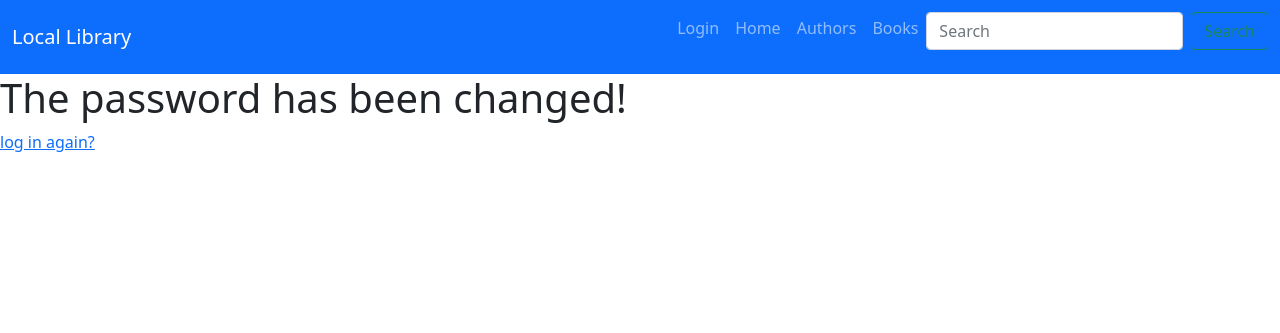
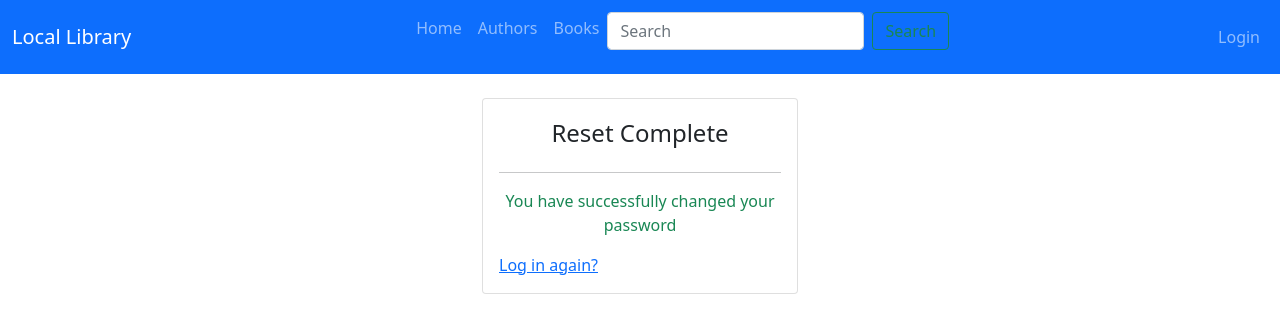
Before and after one commit to swford89/local_library, a Django app: a page that uses catalog/templates/catalog/base.html in a window 1280 px wide. Shown: the top 333 px of the page. Run offline with Django 3.2, Linux system fonts and the light colour scheme.

Commit message:
formatted templates

```diff
--- a/catalog/templates/catalog/base.html
+++ b/catalog/templates/catalog/base.html
@@ -14,9 +14,6 @@
             <a class="navbar-brand" href="{% url 'catalog:index' %}">Local Library</a>
             <ul class="navbar-nav">
                 <li class="nav-item">
-                    <a class="nav-link" aria-current="page" href="{% url 'login' %}">Login</a>
-                </li>
-                <li class="nav-item">
                     <a class="nav-link" aria-current="page" href="{% url 'catalog:index' %}">Home</a>
                 </li>
                 <li class="nav-item">
@@ -31,6 +28,17 @@
                     <button class="btn btn-outline-success" type="submit" style="margin-top: 4px;">Search</button>
                 </form>
             </ul>
+
+            <ul class="navbar-nav justify-content-right">
+                <li class="nav-item">
+                {% if user.is_authenticated %}
+                    <li><a class="nav-link" href="{% url 'logout' %}">Logout</a></li>
+                {% else %}
+                    <a class="nav-link" aria-current="page" href="{% url 'login' %}">Login</a>
+            {% endif %}
+                </li>
+            </ul>
+
         </div>
       </nav>
 
--- a/templates/registration/password_reset_complete.html
+++ b/templates/registration/password_reset_complete.html
@@ -2,7 +2,16 @@
 
 {% block content %}
 
-<h1>The password has been changed!</h1>
-<p><a href="{% url 'login' %}">log in again?</a></p>
+<br>
+<div class="container">
+    <div class="card justify-content-center" style="margin-left: 400px; margin-right: 400px;">
+        <article class="card-body">
+            <h4 class="card-title text-center mb-4 mt-1">Reset Complete</h4>
+            <hr>
+            <p class="text-success text-center">You have successfully changed your password</p>
+            <p class="card-text"><a href="{% url 'login' %}">Log in again?</a></p>
+        </article>
+    </div>
+</div>
 
 {% endblock content %}
--- a/templates/registration/password_reset_form.html
+++ b/templates/registration/password_reset_form.html
@@ -18,7 +18,7 @@
                 <hr>
                 <p class="text-success text-center">Enter your email for reset instructions</p>
 
-                <form action="{% url 'login' %}" method="post">
+                <form action="{% url 'password_reset_done' %}" method="post">
                     {% csrf_token %}
                     <div class="form-group">
                         <div class="input-group">
```
Also changed, not shown: catalog/templates/catalog/bookinstance_list_borrowed_user.html (added, +28 -0 lines), templates/registration/login.html (+8 -16 lines).
